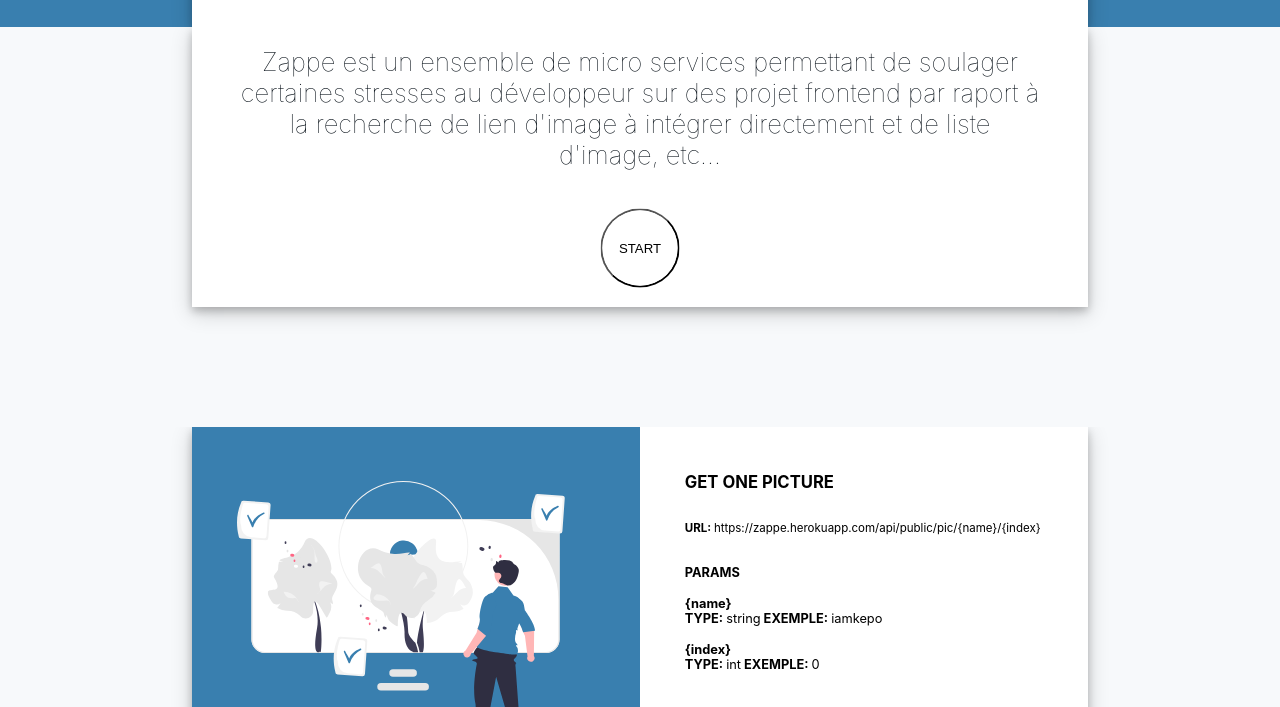
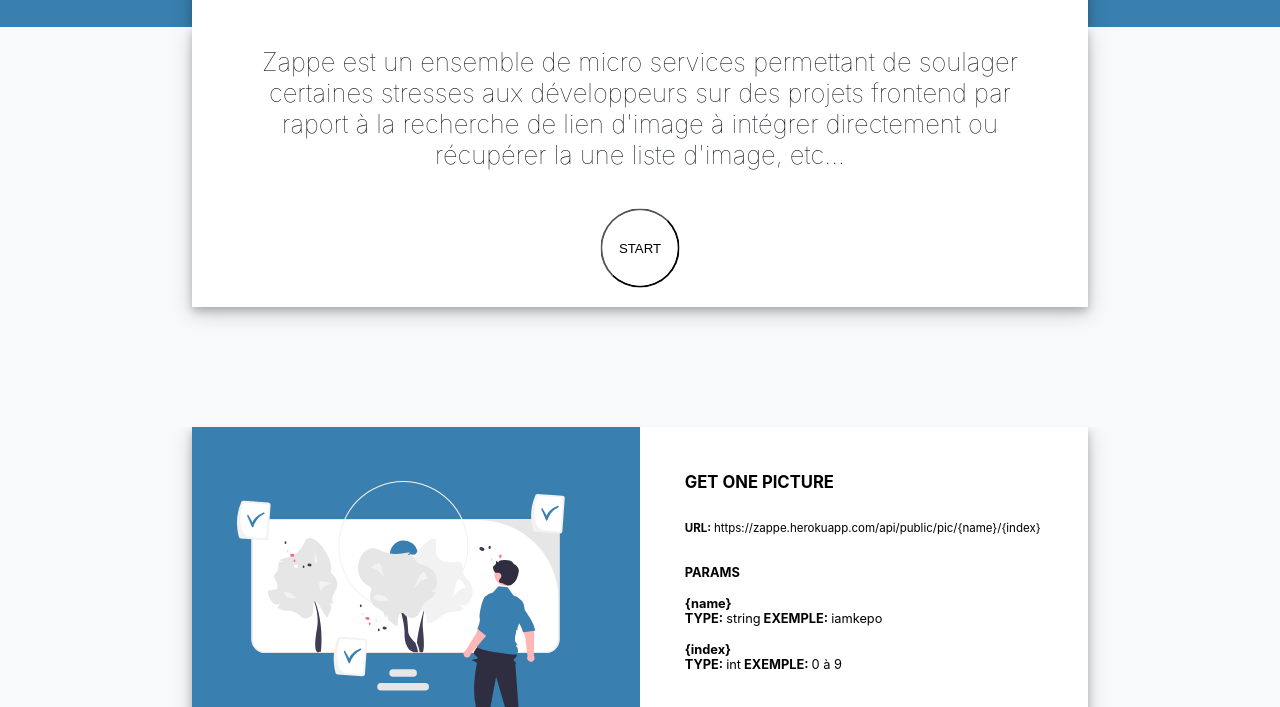
Before and after one commit to iamkepo/e-services, a website: page public/index.html in a window 1280 px wide. Shown: the part 373-1080 px from the top of the page. Drawn offline with Linux system fonts and the light colour scheme.

Commit message:
correction

```diff
--- a/public/index.html
+++ b/public/index.html
@@ -24,10 +24,10 @@
     <article class="article">
       <h2 class="description">
         Zappe est un ensemble de micro services permettant
-        de soulager certaines stresses au développeur sur
-        des projet frontend par raport à la recherche de
-        lien d'image à intégrer directement et de liste
-        d'image, etc...
+        de soulager certaines stresses aux développeurs sur
+        des projets frontend par raport à la recherche de
+        lien d'image à intégrer directement ou récupérer la
+        une liste d'image, etc...
       </h2>
       <button class="btn"><a href="#produits">Start</a></button>
     </article>
@@ -46,7 +46,7 @@
           <div class="params">
             <p>PARAMS</p>
             <p>{name} <br> TYPE: <span> string</span> EXEMPLE: <span> iamkepo </span> </p>
-            <p>{index} <br> TYPE: <span> int</span> EXEMPLE: <span> 0 </span> </p>
+            <p>{index} <br> TYPE: <span> int</span> EXEMPLE: <span> 0 à 9</span> </p>
           </div>
 
           <div class="params">
@@ -69,7 +69,7 @@
             <p>{page} <br> TYPE: <span> int</span> EXEMPLE: <span> 1 </span> </p>
           </div>
           <div class="params">
-            <p>RESULT <br> TYPE: <span> array </span> </p>
+            <p>RESULT <br> TYPE: <span> array de taille 10</span> </p>
           </div>
         </div>
       </div>
```
